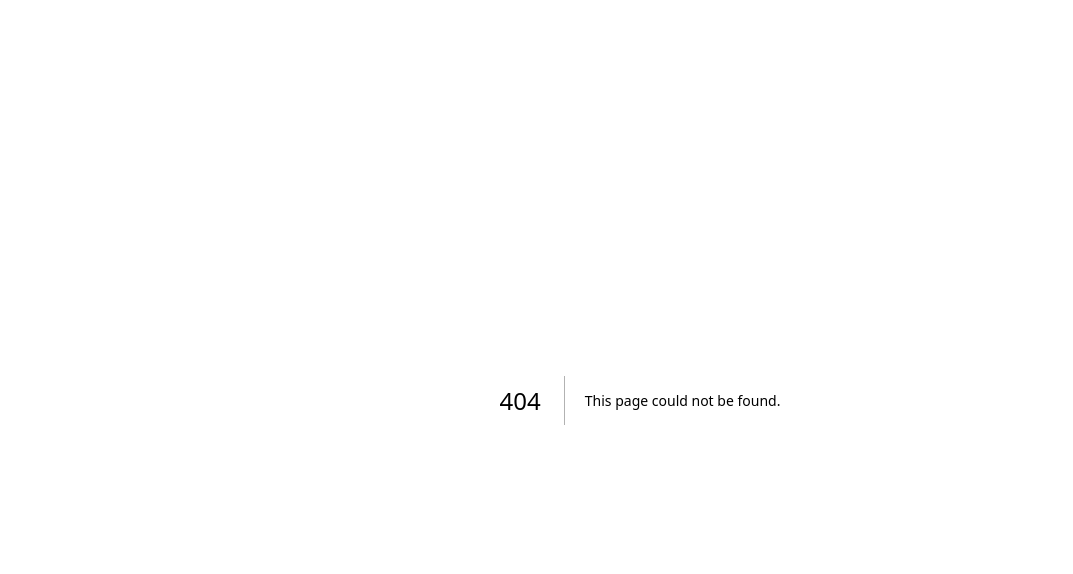
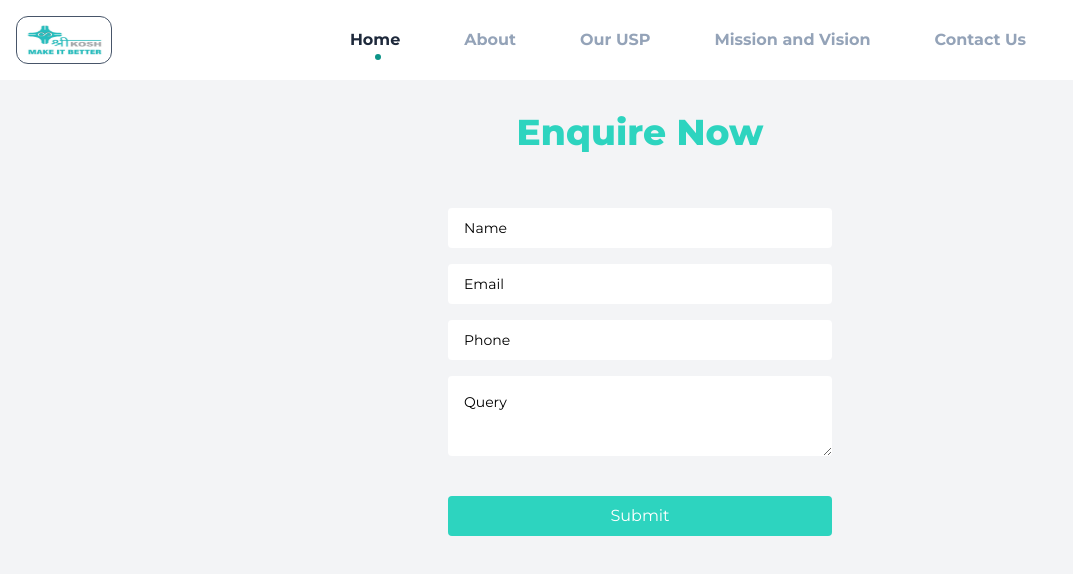
Before and after one commit to masterpranay1/shreekosh, a Next.js app: page /enquiry-form in a window 1280 px wide. Before the commit this address had no page. Shown: the top 574 px of the page, without its empty margins (0-1073 px from the left). Built offline with nearby package versions, Linux system fonts and the light colour scheme.

Commit message:
feat: enquiry form

```diff
--- /dev/null
+++ b/app/enquiry-form/page.tsx
@@ -0,0 +1,92 @@
+"use client";
+import Header from "@/components/Header";
+import { Input } from "@/components/ui/input";
+import { Textarea } from "@/components/ui/textarea";
+import { DatePicker } from "@/components/ui/DatePicker";
+import { useEffect, useState } from "react";
+
+const EnquiryForm = () => {
+
+  const handleSubmit = async (e: any) => {
+    const formData = e;
+
+    formData.set("Date", new Date().toISOString());
+
+    if(!formData.get("Name") || !formData.get("Email") || !formData.get("Phone") || !formData.get("Query")) {
+      alert("Please fill in all the fields");
+      return;
+    }
+
+    try {
+      const res = await fetch('https://script.google.com/macros/s/AKfycbx2kP4nQlJOK_anvI35u2Q22O0hjVmJ4GIpofVi5ADET-IGHgGNvYtPH5-GcNpUM94c/exec', {
+      method: 'POST',
+      body: JSON.stringify({
+        Name: formData.get("Name"),
+        Email: formData.get("Email"),
+        Phone: formData.get("Number"),
+        Query: formData.get("Query"),
+        Date: formData.get("Date"),
+      }),
+      headers: {
+        'Content-Type': 'application/json'
+      }
+    })
+
+    console.log(res);
+    const data = await res.json();
+    console.log(data);
+
+    } catch (err : any) {
+      alert("There was an error submitting the form. Please try again later.");
+    }
+  };
+
+  return (
+    <form
+      className="flex flex-col mt-12 mx-auto max-w-96"
+      action={handleSubmit}
+    >
+      <Input
+        type="text"
+        placeholder="Name"
+        name="Name"
+        className="p-2 md:p-4 my-2 bg-white border-0 rounded"
+      />
+      <Input
+        type="email"
+        placeholder="Email"
+        name="Email"
+        className="p-2 md:p-4 my-2 bg-white border-0 rounded"
+      />
+      <Input
+        type="text"
+        placeholder="Phone"
+        name="Phone"
+        className="p-2 md:p-4 my-2 bg-white border-0 rounded"
+      />
+      <Textarea
+        placeholder="Query"
+        name="Query"
+        className="p-2 md:p-4 my-2 bg-white border-0 rounded"
+      />
+
+      <button type="submit" className="bg-teal-400 text-white p-2 mt-8 rounded">
+        Submit
+      </button>
+    </form>
+  );
+};
+
+export default function Enquiry() {
+  return (
+    <section className="h-screen w-full bg-gray-100">
+      <Header />
+      <section className="w-full bg-gray-100 p-8">
+        <h1 className="text-teal-400 text-4xl font-extrabold text-center">
+          Enquire Now
+        </h1>
+        <EnquiryForm />
+      </section>
+    </section>
+  );
+}
--- a/components/Hero.tsx
+++ b/components/Hero.tsx
@@ -3,6 +3,7 @@ import Image from "next/image";
 import SurgeryImage from "@/public/pexels-gaspar-osorio-15771808.jpg";
 import { Sparkle } from "lucide-react";
 import { Button } from "./ui/button";
+import Link from "next/link";
 
 const Hero = () => {
   return (
@@ -33,8 +34,9 @@ const Hero = () => {
         <Button
           className="bg-teal-400 hover:bg-teal-500 hover:-translate-y-1 text-white rounded px-8 w-full mt-8 md:w-fit"
           size={"lg"}
+          asChild
         >
-          Enquire Now
+          <Link href="/enquiry-form">Enquire Now</Link>
         </Button>
       </div>
 
@@ -46,9 +48,7 @@ const Hero = () => {
           width={600}
           className="rounded-xl h-96 w-96 z-10  hover:translate-x-2 hover:translate-y-2 transition-all"
         />
-        <div className="hidden lg:block absolute w-96 h-96 bg-gray-600 blur-sm translate-x-4 translate-y-4 rounded-xl">
-
-        </div>
+        <div className="hidden lg:block absolute w-96 h-96 bg-gray-600 blur-sm translate-x-4 translate-y-4 rounded-xl"></div>
       </div>
     </section>
   );
--- /dev/null
+++ b/components/ui/DatePicker.tsx
@@ -0,0 +1,49 @@
+"use client";
+
+import * as React from "react";
+import { format } from "date-fns";
+
+import { cn } from "@/lib/utils";
+import { Button } from "@/components/ui/button";
+import { Calendar } from "@/components/ui/calendar";
+import {
+  Popover,
+  PopoverContent,
+  PopoverTrigger,
+} from "@/components/ui/popover";
+import { CalendarIcon } from "lucide-react";
+
+export function DatePicker({
+  date,
+  setDate,
+}: {
+  date: Date | undefined;
+  setDate: any;
+}) {
+
+  return (
+    <Popover>
+      <PopoverTrigger asChild>
+        <Button
+          variant={"outline"}
+          className={cn(
+            "justify-start text-left font-normal bg-white border-0 mt-2 p-2 rounded hover:bg-white",
+            !date && "text-muted-foreground"
+          )}
+        >
+          <CalendarIcon className="mr-2 h-4 w-4" />
+          {date ? format(date, "PPP") : <span>Pick a date</span>}
+        </Button>
+      </PopoverTrigger>
+      <PopoverContent className="w-auto p-0" align="start">
+        <Calendar
+          mode="single"
+          selected={date}
+          onSelect={setDate}
+          className="bg-white"
+          initialFocus
+        />
+      </PopoverContent>
+    </Popover>
+  );
+}
--- /dev/null
+++ b/components/ui/calendar.tsx
@@ -0,0 +1,66 @@
+"use client"
+
+import * as React from "react"
+import { ChevronLeft, ChevronRight } from "lucide-react"
+import { DayPicker } from "react-day-picker"
+
+import { cn } from "@/lib/utils"
+import { buttonVariants } from "@/components/ui/button"
+
+export type CalendarProps = React.ComponentProps<typeof DayPicker>
+
+function Calendar({
+  className,
+  classNames,
+  showOutsideDays = true,
+  ...props
+}: CalendarProps) {
+  return (
+    <DayPicker
+      showOutsideDays={showOutsideDays}
+      className={cn("p-3", className)}
+      classNames={{
+        months: "flex flex-col sm:flex-row space-y-4 sm:space-x-4 sm:space-y-0",
+        month: "space-y-4",
+        caption: "flex justify-center pt-1 relative items-center",
+        caption_label: "text-sm font-medium",
+        nav: "space-x-1 flex items-center",
+        nav_button: cn(
+          buttonVariants({ variant: "outline" }),
+          "h-7 w-7 bg-transparent p-0 opacity-50 hover:opacity-100"
+        ),
+        nav_button_previous: "absolute left-1",
+        nav_button_next: "absolute right-1",
+        table: "w-full border-collapse space-y-1",
+        head_row: "flex",
+        head_cell:
+          "text-muted-foreground rounded-md w-9 font-normal text-[0.8rem]",
+        row: "flex w-full mt-2",
+        cell: "h-9 w-9 text-center text-sm p-0 relative [&:has([aria-selected].day-range-end)]:rounded-r-md [&:has([aria-selected].day-outside)]:bg-accent/50 [&:has([aria-selected])]:bg-accent first:[&:has([aria-selected])]:rounded-l-md last:[&:has([aria-selected])]:rounded-r-md focus-within:relative focus-within:z-20",
+        day: cn(
+          buttonVariants({ variant: "ghost" }),
+          "h-9 w-9 p-0 font-normal aria-selected:opacity-100"
+        ),
+        day_range_end: "day-range-end",
+        day_selected:
+          "bg-primary text-primary-foreground hover:bg-primary hover:text-primary-foreground focus:bg-primary focus:text-primary-foreground",
+        day_today: "bg-accent text-accent-foreground",
+        day_outside:
+          "day-outside text-muted-foreground opacity-50 aria-selected:bg-accent/50 aria-selected:text-muted-foreground aria-selected:opacity-30",
+        day_disabled: "text-muted-foreground opacity-50",
+        day_range_middle:
+          "aria-selected:bg-accent aria-selected:text-accent-foreground",
+        day_hidden: "invisible",
+        ...classNames,
+      }}
+      components={{
+        IconLeft: ({ ...props }) => <ChevronLeft className="h-4 w-4" />,
+        IconRight: ({ ...props }) => <ChevronRight className="h-4 w-4" />,
+      }}
+      {...props}
+    />
+  )
+}
+Calendar.displayName = "Calendar"
+
+export { Calendar }
--- /dev/null
+++ b/components/ui/input.tsx
@@ -0,0 +1,25 @@
+import * as React from "react"
+
+import { cn } from "@/lib/utils"
+
+export interface InputProps
+  extends React.InputHTMLAttributes<HTMLInputElement> {}
+
+const Input = React.forwardRef<HTMLInputElement, InputProps>(
+  ({ className, type, ...props }, ref) => {
+    return (
+      <input
+        type={type}
+        className={cn(
+          "flex h-10 w-full rounded-md border border-input bg-background px-3 py-2 text-sm ring-offset-background file:border-0 file:bg-transparent file:text-sm file:font-medium placeholder:text-muted-foreground focus-visible:outline-none focus-visible:ring-2 focus-visible:ring-ring focus-visible:ring-offset-2 disabled:cursor-not-allowed disabled:opacity-50",
+          className
+        )}
+        ref={ref}
+        {...props}
+      />
+    )
+  }
+)
+Input.displayName = "Input"
+
+export { Input }
--- /dev/null
+++ b/components/ui/popover.tsx
@@ -0,0 +1,31 @@
+"use client"
+
+import * as React from "react"
+import * as PopoverPrimitive from "@radix-ui/react-popover"
+
+import { cn } from "@/lib/utils"
+
+const Popover = PopoverPrimitive.Root
+
+const PopoverTrigger = PopoverPrimitive.Trigger
+
+const PopoverContent = React.forwardRef<
+  React.ElementRef<typeof PopoverPrimitive.Content>,
+  React.ComponentPropsWithoutRef<typeof PopoverPrimitive.Content>
+>(({ className, align = "center", sideOffset = 4, ...props }, ref) => (
+  <PopoverPrimitive.Portal>
+    <PopoverPrimitive.Content
+      ref={ref}
+      align={align}
+      sideOffset={sideOffset}
+      className={cn(
+        "z-50 w-72 rounded-md border bg-popover p-4 text-popover-foreground shadow-md outline-none data-[state=open]:animate-in data-[state=closed]:animate-out data-[state=closed]:fade-out-0 data-[state=open]:fade-in-0 data-[state=closed]:zoom-out-95 data-[state=open]:zoom-in-95 data-[side=bottom]:slide-in-from-top-2 data-[side=left]:slide-in-from-right-2 data-[side=right]:slide-in-from-left-2 data-[side=top]:slide-in-from-bottom-2",
+        className
+      )}
+      {...props}
+    />
+  </PopoverPrimitive.Portal>
+))
+PopoverContent.displayName = PopoverPrimitive.Content.displayName
+
+export { Popover, PopoverTrigger, PopoverContent }
--- /dev/null
+++ b/components/ui/textarea.tsx
@@ -0,0 +1,24 @@
+import * as React from "react"
+
+import { cn } from "@/lib/utils"
+
+export interface TextareaProps
+  extends React.TextareaHTMLAttributes<HTMLTextAreaElement> {}
+
+const Textarea = React.forwardRef<HTMLTextAreaElement, TextareaProps>(
+  ({ className, ...props }, ref) => {
+    return (
+      <textarea
+        className={cn(
+          "flex min-h-[80px] w-full rounded-md border border-input bg-background px-3 py-2 text-sm ring-offset-background placeholder:text-muted-foreground focus-visible:outline-none focus-visible:ring-2 focus-visible:ring-ring focus-visible:ring-offset-2 disabled:cursor-not-allowed disabled:opacity-50",
+          className
+        )}
+        ref={ref}
+        {...props}
+      />
+    )
+  }
+)
+Textarea.displayName = "Textarea"
+
+export { Textarea }
--- a/package.json
+++ b/package.json
@@ -9,12 +9,15 @@
     "lint": "next lint"
   },
   "dependencies": {
+    "@radix-ui/react-popover": "^1.0.7",
     "@radix-ui/react-slot": "^1.0.2",
     "class-variance-authority": "^0.7.0",
     "clsx": "^2.1.0",
+    "date-fns": "^3.3.1",
     "lucide-react": "^0.344.0",
     "next": "14.1.0",
     "react": "^18",
+    "react-day-picker": "^8.10.0",
     "react-dom": "^18",
     "react-icons": "^5.0.1",
     "tailwind-merge": "^2.2.1",
```
Also changed, not shown: 1 other file (tests, documents, lock files or other folders).
